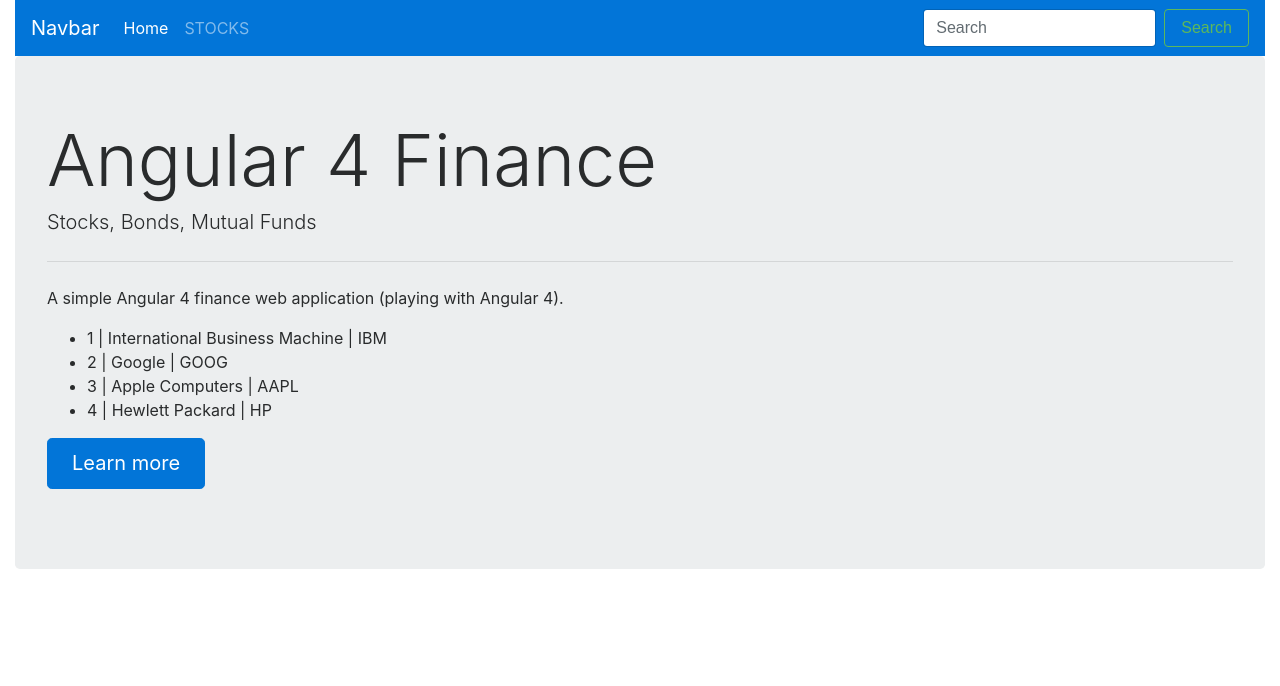
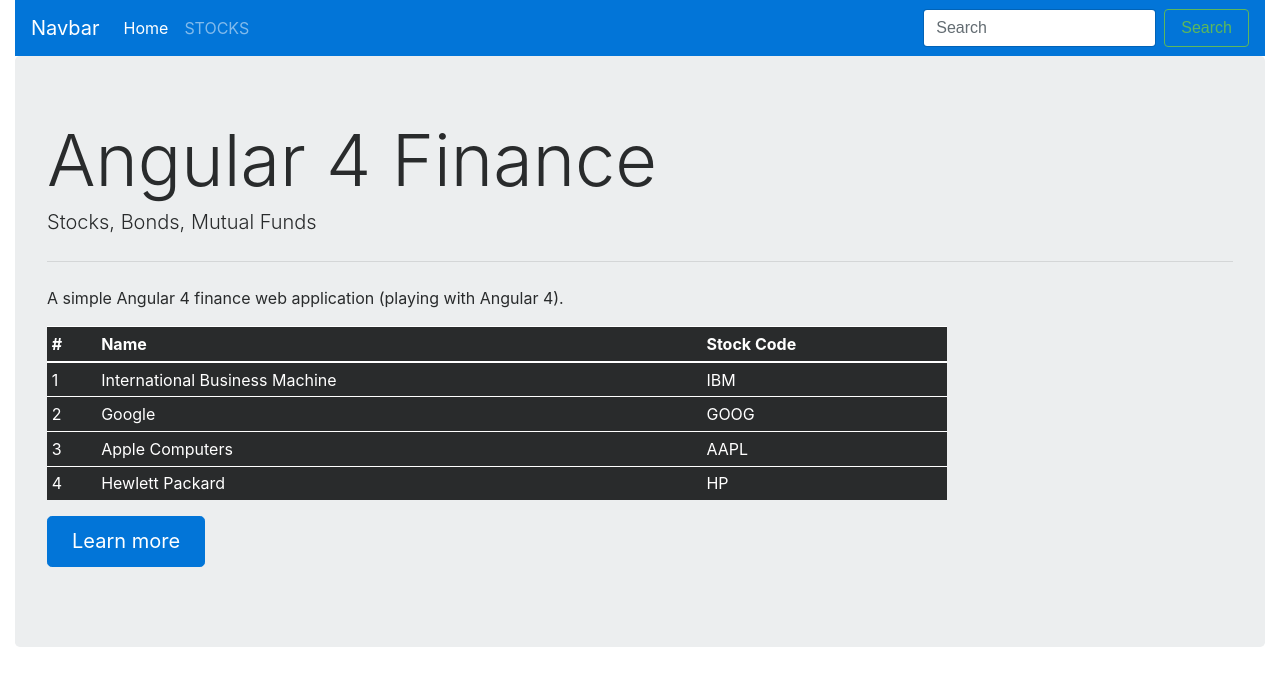
Before and after one commit to daedalus1215/PlayingAngular, an Angular app: page / in a window 1280 px wide. Shown: the top 686 px of the page. Built offline with nearby package versions, Linux system fonts and the light colour scheme; data requests are answered from the project's data file.

Commit message:
display dashboard stocks with table element and not unordered list.

```diff
--- a/src/app/dashboard/dashboard.component.html
+++ b/src/app/dashboard/dashboard.component.html
@@ -3,13 +3,22 @@
   <p class="lead">Stocks, Bonds, Mutual Funds</p>
   <hr class="my-4">
   <p>A simple Angular 4 finance web application (playing with Angular 4).</p>
-
-  <ul>
-    <li *ngFor="let stock of stocks">
-      {{ stock.id }} | {{ stock.name}} | {{ stock.stockCode }}
-    </li>
-  </ul>
-
+<div class="m-x-auto p-a-2" style="width: 900px">
+  <table class="table table-striped table-inverse table-sm center">
+    <thead>
+      <tr>
+        <th>#</th>
+        <th>Name </th>
+        <th>Stock Code</th>
+      </tr>
+    </thead>
+    <tr *ngFor="let stock of stocks">
+      <td>{{ stock.id }}</td>
+      <td>{{ stock.name}}</td>
+      <td>{{ stock.stockCode }}</td>
+    </tr>
+  </table>
+</div>
   <p class="lead">
     <a class="btn btn-primary btn-lg" href="#" role="button">Learn more</a>
   </p>
```
Also changed, not shown: src/app/stocks/stocks-service/stocks.service.ts (+4 -4 lines), src/app/dashboard/dashboard.component.ts (line endings or trailing spaces), 1 other file (tests, documents, lock files or other folders).
